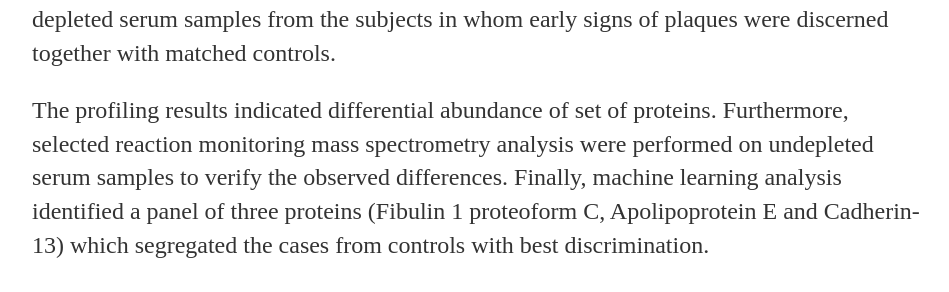
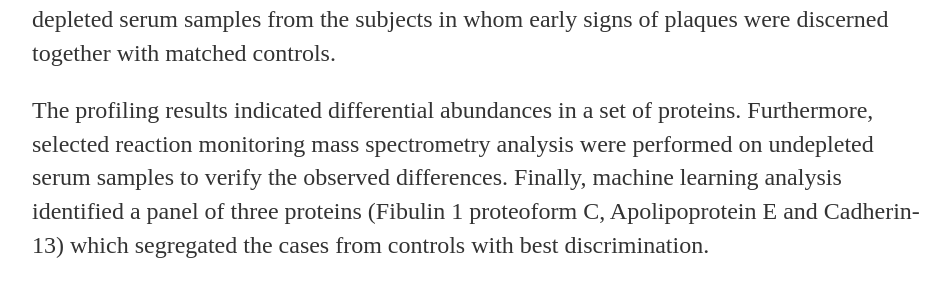
Before and after one commit to santoshdbhosale/santoshdbhosale.github.io, a Jekyll site: the page built from _posts/2020-11-11-Serum-Proteomics-Atherosclerosis.md, in a window 1280 px wide. Shown: the part 734-1026 px from the top of the page, without its empty margins (160-1109 px from the left). Built offline with Jekyll 4.4.1, drawn with Linux system fonts in a browser that asks for light colours.

Commit message:
Update 2020-11-11-Serum-Proteomics-Atherosclerosis.md

```diff
--- a/_posts/2020-11-11-Serum-Proteomics-Atherosclerosis.md
+++ b/_posts/2020-11-11-Serum-Proteomics-Atherosclerosis.md
@@ -10,7 +10,7 @@ Nevertheless, atherosclerotic process may remain asymptomatic for several decade
 To gain insights into the pathophysiology of pre-clinical atherosclerosis and identify novel biomarkers, we conducted the [serum proteomics measurements](https://www.nature.com/articles/s41598-018-27265-9#Sec1) on the unique sample set of participants recruited in [The Cardiovascular Risk in Young Finns Study](https://youngfinnsstudy.utu.fi/studydesign.html).
 We analyzed depleted serum samples from the subjects in whom early signs of plaques were discerned together with matched controls.
 
-The profiling results indicated differential abundance of set of proteins.
+The profiling results indicated differential abundances in a set of proteins.
 Furthermore, selected reaction monitoring mass spectrometry analysis were performed on undepleted serum samples to verify the observed differences.
 Finally, machine learning analysis identified a panel of three proteins (Fibulin 1 proteoform C, Apolipoprotein E and Cadherin-13) which segregated the cases from controls with best discrimination.
 
```
